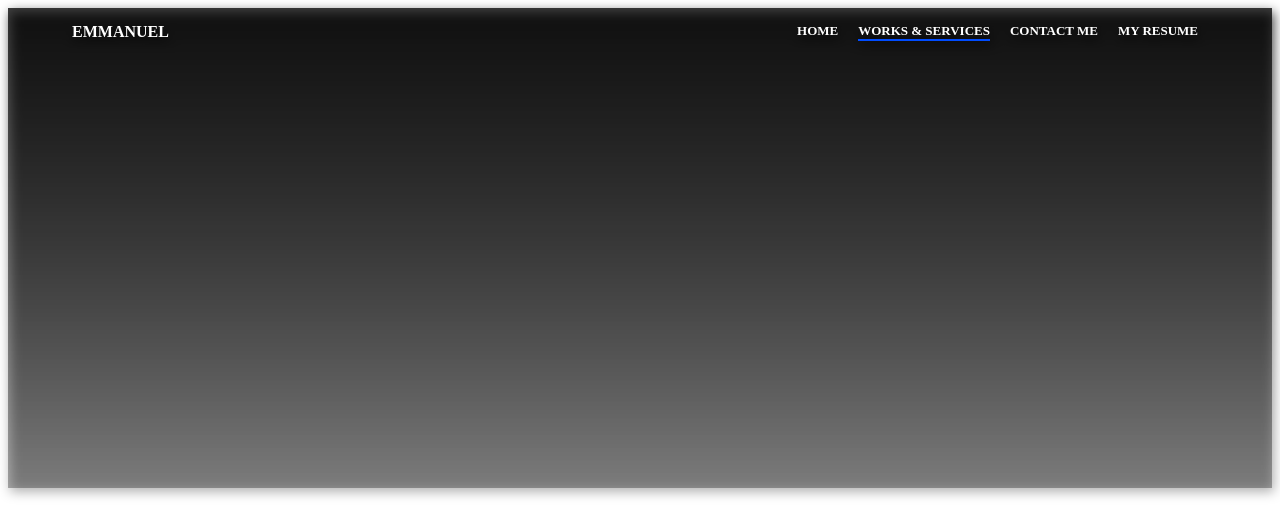
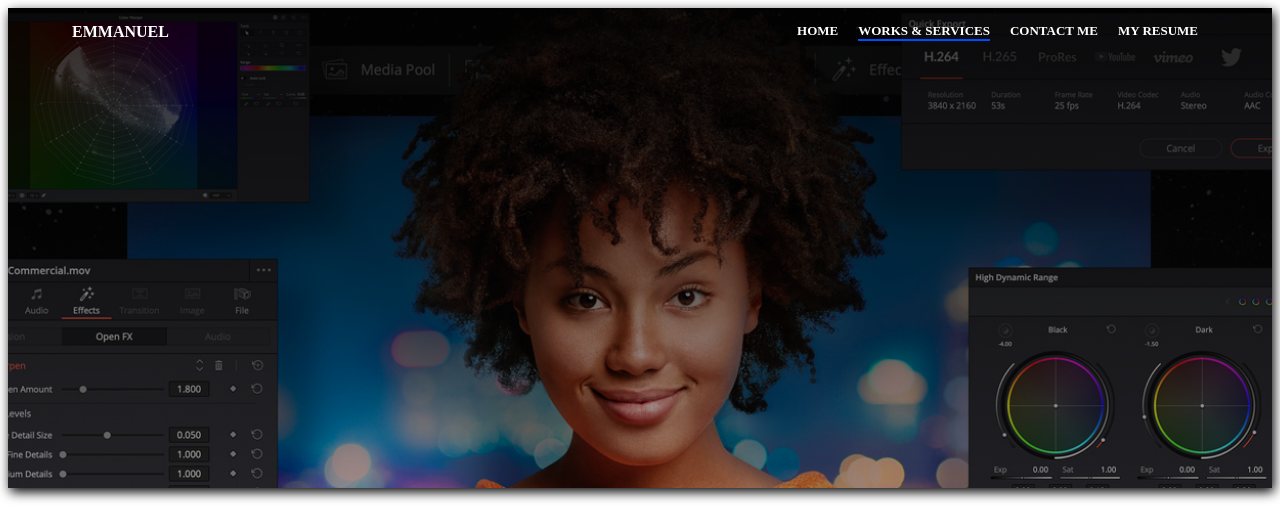
Before and after one commit to iMa4real/Portfolio, a plain HTML site: page work.html in a window 1280 px wide. Shown: the top 525 px of the page. Drawn offline with Linux system fonts and the light colour scheme.

Commit message:
Update work.css

```diff
--- a/All css styles/work.css
+++ b/All css styles/work.css
@@ -7,7 +7,7 @@
   scroll-behavior: smooth;
 }
 .top-profile{
-  background-image: linear-gradient(rgb(0 0 0 / 75%), rgba(0 0 0 / 30%)), url(images/davinci.png);
+  background-image: linear-gradient(rgb(0 0 0 / 75%), rgba(0 0 0 / 30%)), url(/images/davinci.png);
   width: 100%;
   height: 60vh;
   background-position: bottom;
```
